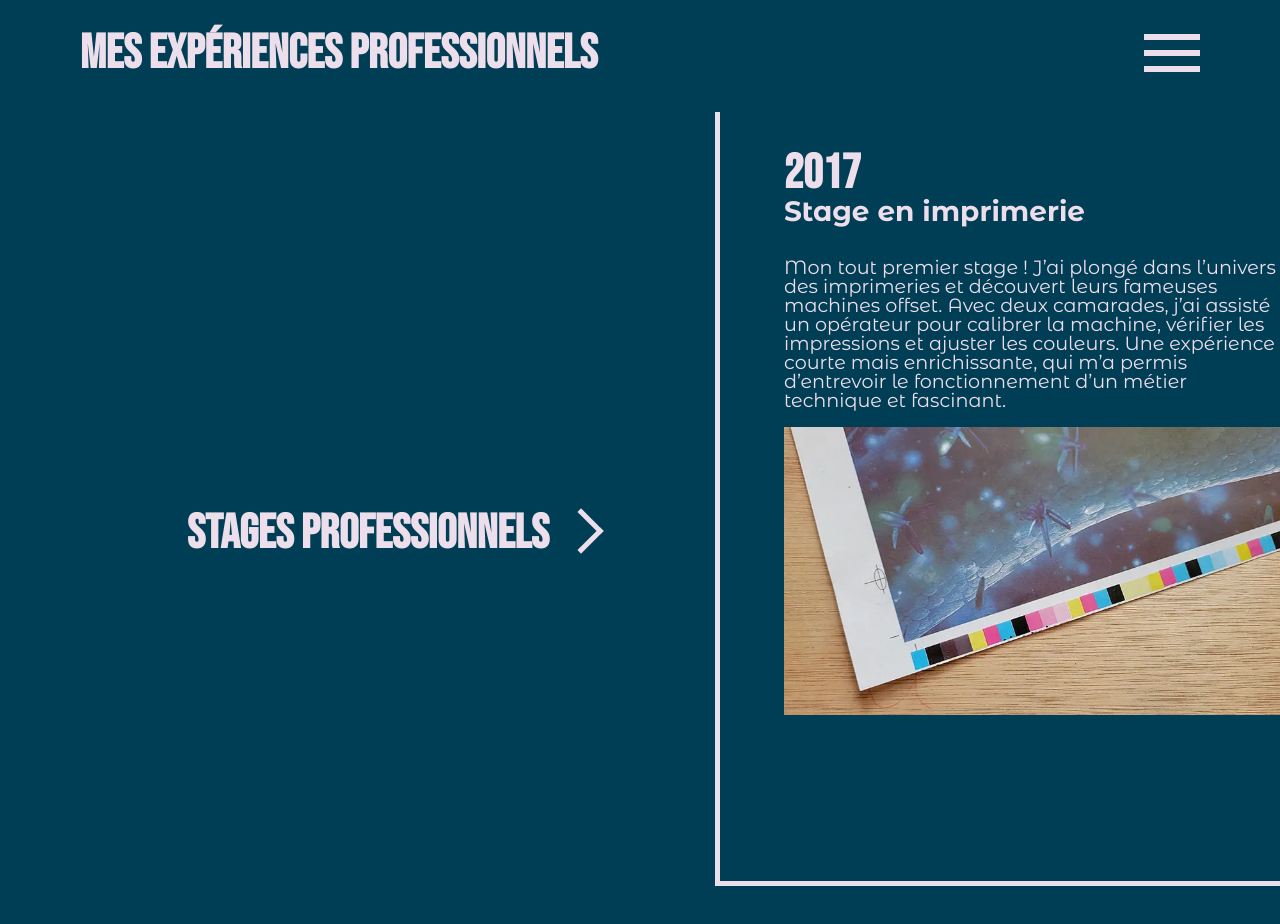
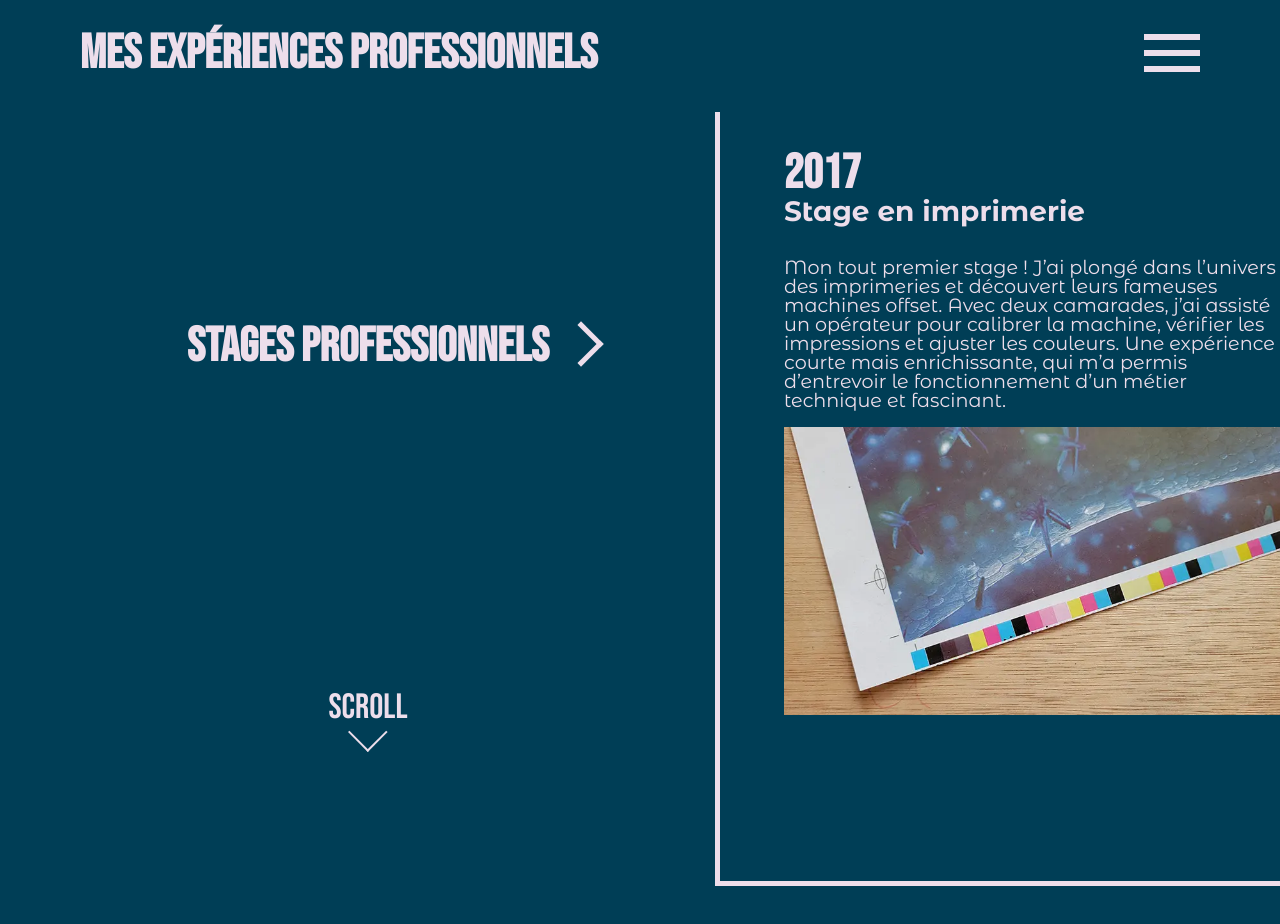
Before and after one commit to AlexandraBosquee/portfolio-2025, a website: page experiences.html in a window 1280 px wide. Shown: the top 924 px of the page. Drawn offline with nearby package versions, Linux system fonts and the light colour scheme.

Commit message:
experience scroll anim

```diff
--- a/experiences.html
+++ b/experiences.html
@@ -47,8 +47,12 @@
   <div class="timeline timeline_pro">
 
     <div class="col-1 odd">
-      <div class="center">
+      <div class="center col-flex">
         <h2>Stages Professionnels</h2>
+        <div class="interaction">
+          <span>SCROLL</span>
+          <span class="arrow_down"></span>
+        </div>
       </div>
 
       <div class="after"></div>
```
